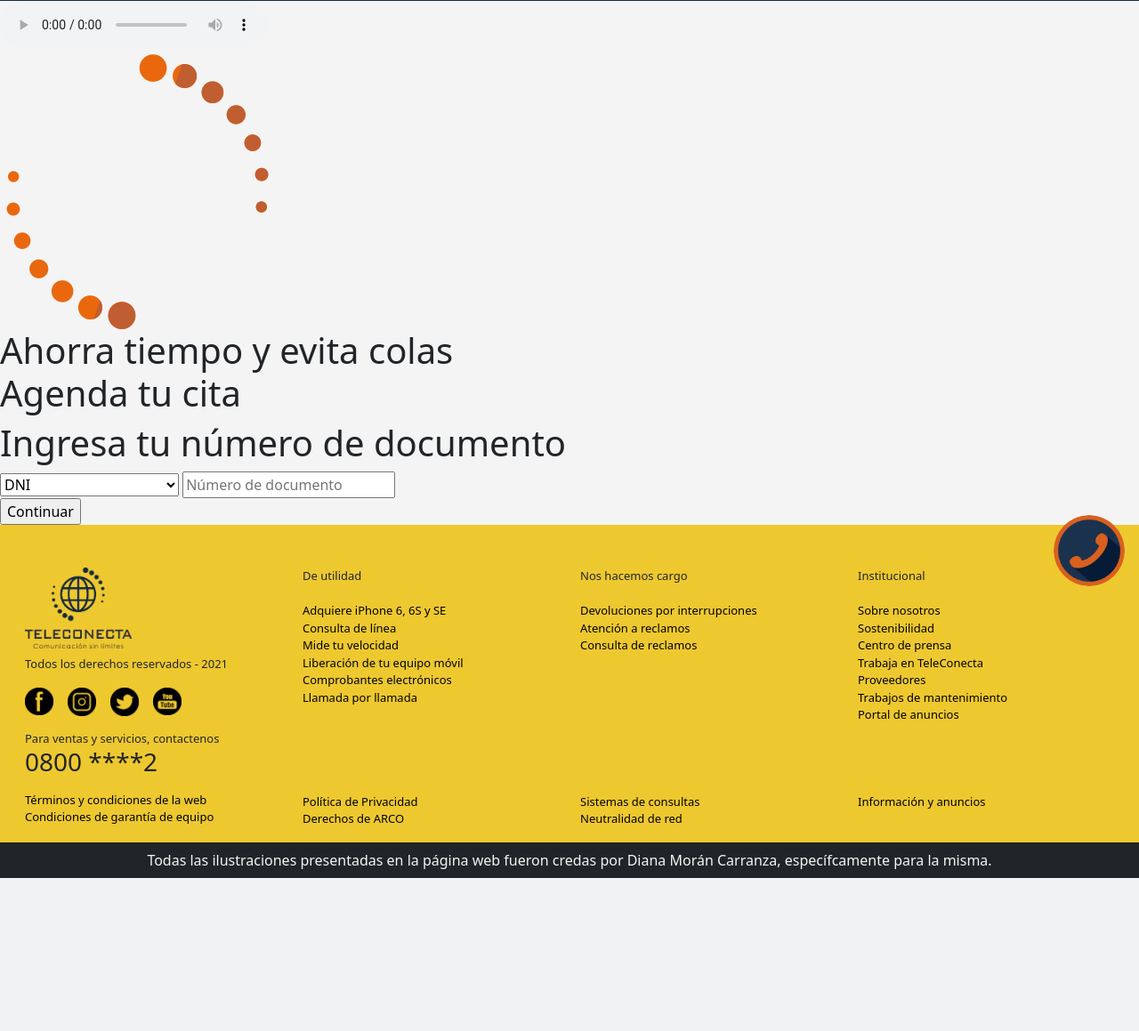
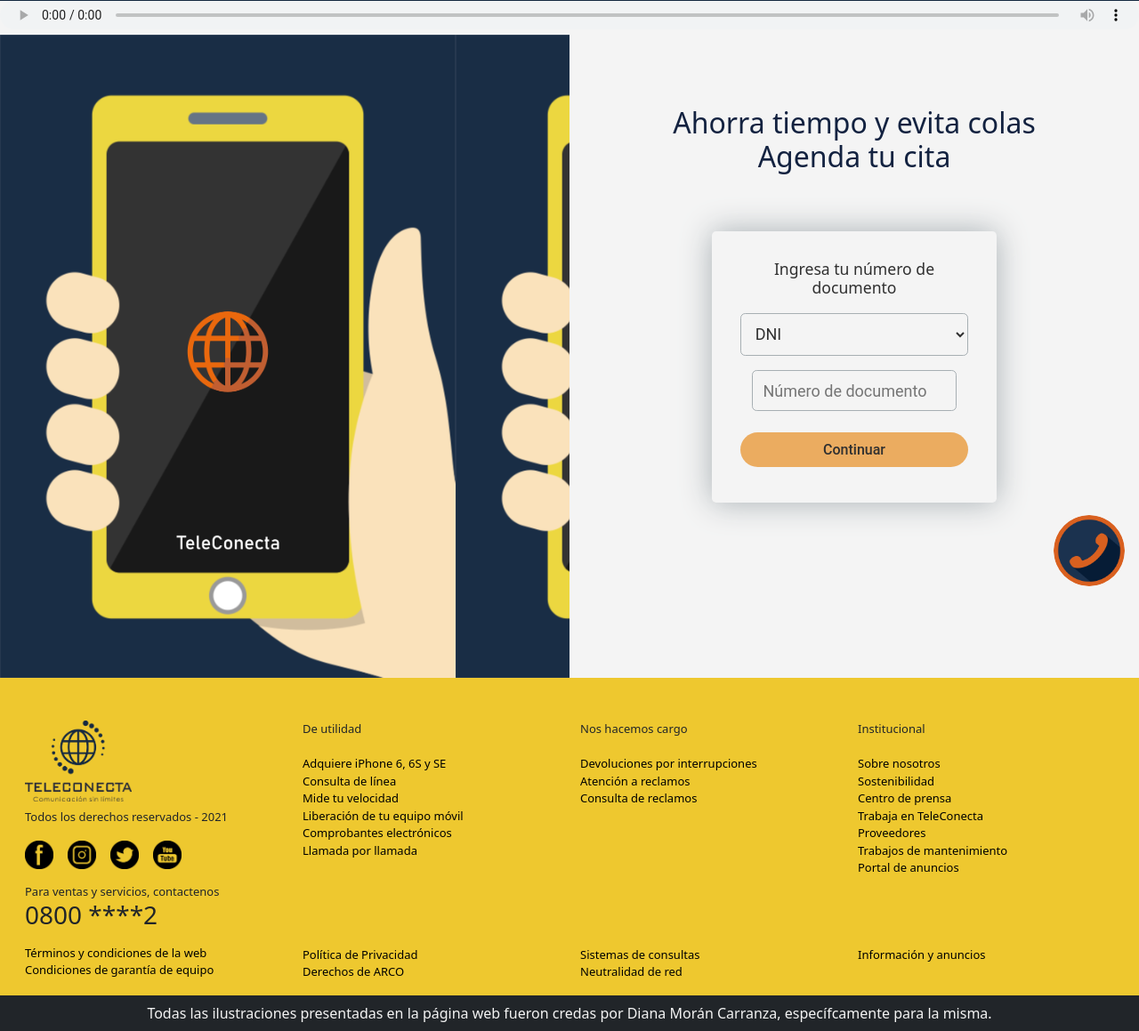
Before and after one commit to DanM-C/TeleConecta, a PHP site: page /personas/agendar_cita.html in a window 1280 px wide. Shown: the part 125-1284 px from the top of the page at 89% size. Before the commit the page ends 1112 px from the top, so only its background shows below. Run offline with PHP 8.4, Linux system fonts and the light colour scheme.

Commit message:
TeleConecta

```diff
--- a/css/cambiarme.css
+++ b/css/agendar_cita.css
@@ -112,7 +112,7 @@
 }
 
 /* Formulario de registro*/
-form {
+.form {
     padding: 10%;
 }
 
--- a/css/styles.css
+++ b/css/styles.css
@@ -68,6 +68,12 @@
     transition-duration: .3s;
 }
 
+.ratio-4x3 {
+    @include media-breakpoint-up(md) {
+      --bs-aspect-ratio: 50%; // 2x1
+    }
+}
+
 .wabtn:hover{
     box-shadow: 0 0 1em 0 #222c368e;
     cursor: pointer;
--- a/personas/agendar_cita.html
+++ b/personas/agendar_cita.html
@@ -4,7 +4,7 @@
     <meta charset="UTF-8">
     <meta http-equiv="X-UA-Compatible" content="IE=edge">
     <meta name="viewport" content="width=device-width, initial-scale=1.0">
-    <link rel="stylesheet" href="/css/styles.css">
+    <link rel="stylesheet" href="/css/agendar_cita.css">
     <link rel="shortcut icon" href="/img/TC.ico" type="image/x-icon">
     <script src="/js/main.js"></script>
     <!-- BootsTrap CSS - Js -->
@@ -66,7 +66,7 @@
             <div class="all">
                 <h1>Ahorra tiempo y evita colas<br>Agenda tu cita</h1>
                 <div class="form-register">
-                    <form action="#">
+                    <form class="form" action="#">
                         <h1>Ingresa tu número de documento</h1>
                         <select name="documento" id="documento" class="space">
                             <option value="documento">DNI</option>
```
Also changed, not shown: personas/index.html (+10 -0 lines).
